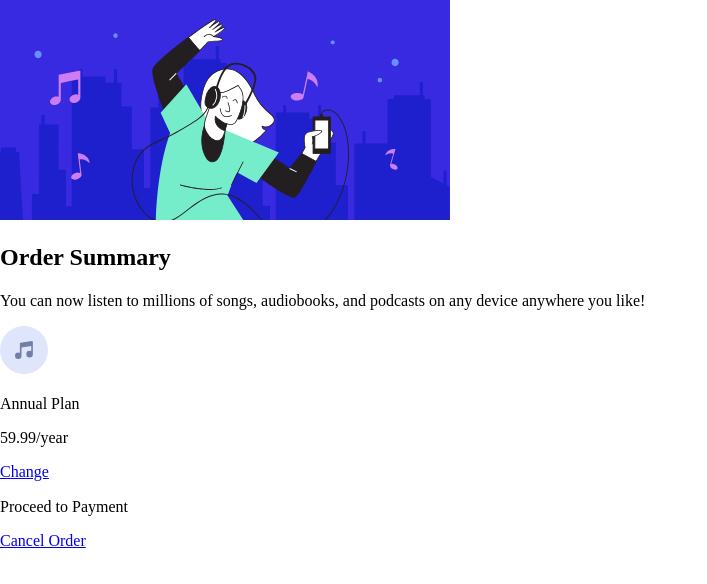
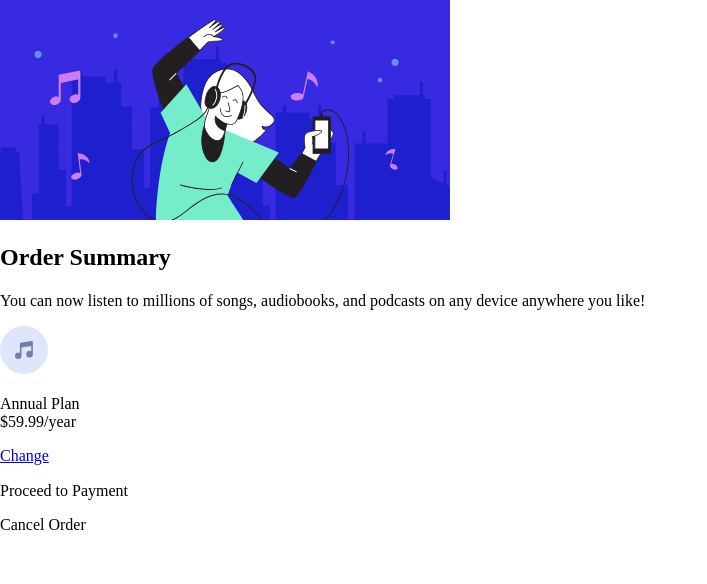
Before and after one commit to AnevaraWebBuilder/Order-Sumary-Card, a plain HTML site: page index.html in a window 1280 px wide. Shown: the whole page, without its empty margins (0-707 px from the left). Drawn offline with Linux system fonts and the light colour scheme.

Commit message:
cambios en index

```diff
--- a/index.html
+++ b/index.html
@@ -20,7 +20,7 @@
 
 		<h2>Order Summary</h2>
 
-		<p>You can now listen to millions of songs, audiobooks, and podcasts on any device anywhere you like!</p>
+		<p class="description">You can now listen to millions of songs, audiobooks, and podcasts on any device anywhere you like!</p>
 
 		<div class="contenedor-plan">
 
@@ -28,9 +28,9 @@
 				<img src="img/icon-music.svg">
 			</div>
 
-			<p class="plan">Annual Plan</p>
+			<p class="plan">Annual Plan <br> <span class="price">$59.99/year</span></p>
 
-			<p class="price">59.99/year</p>
+
 
 			<a href="#">Change</a>
 
@@ -42,7 +42,7 @@
 
 		</div>
 
-		<a href="#">Cancel Order</a>
+		<p class="cancel">Cancel Order</p>
 
 	</div>
 
```
